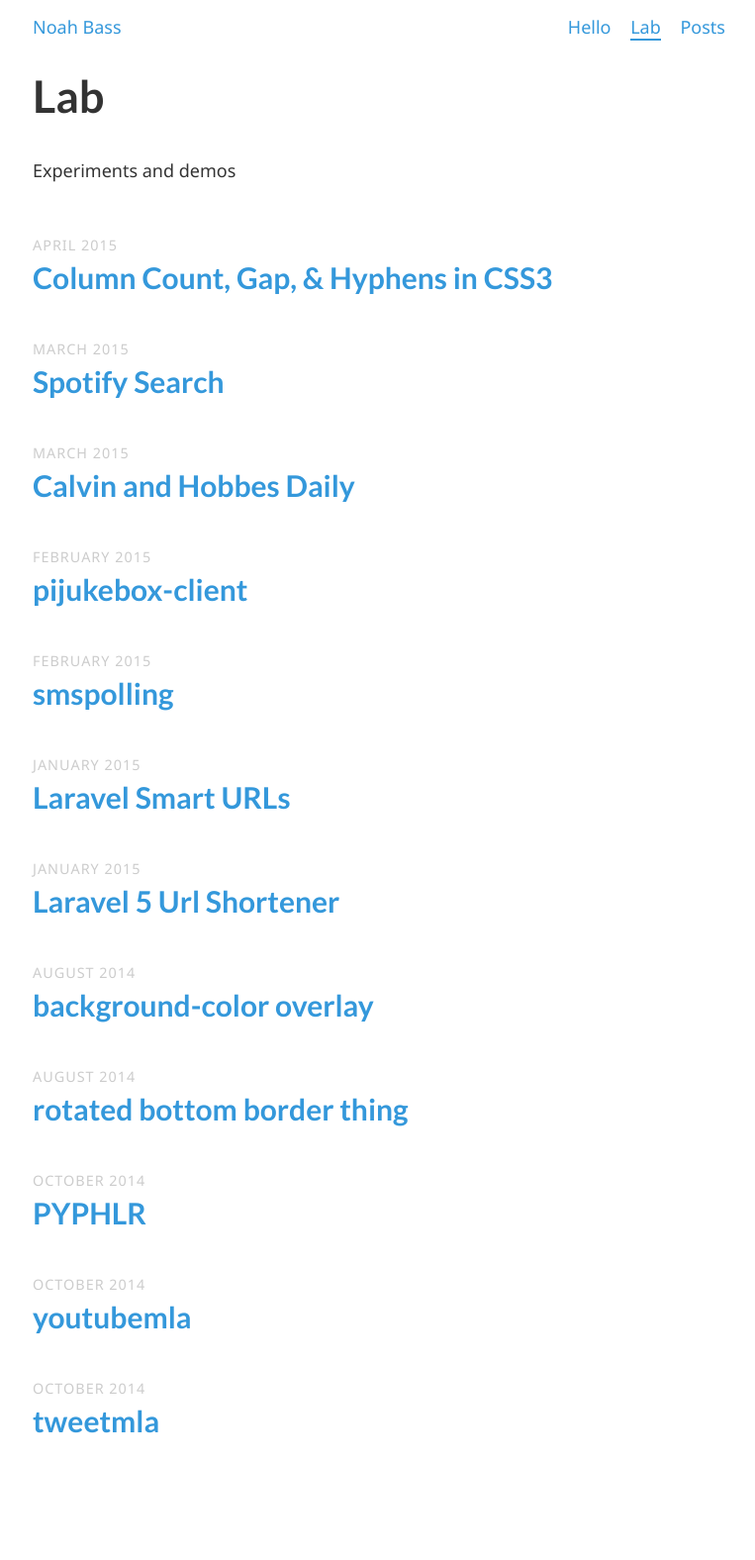
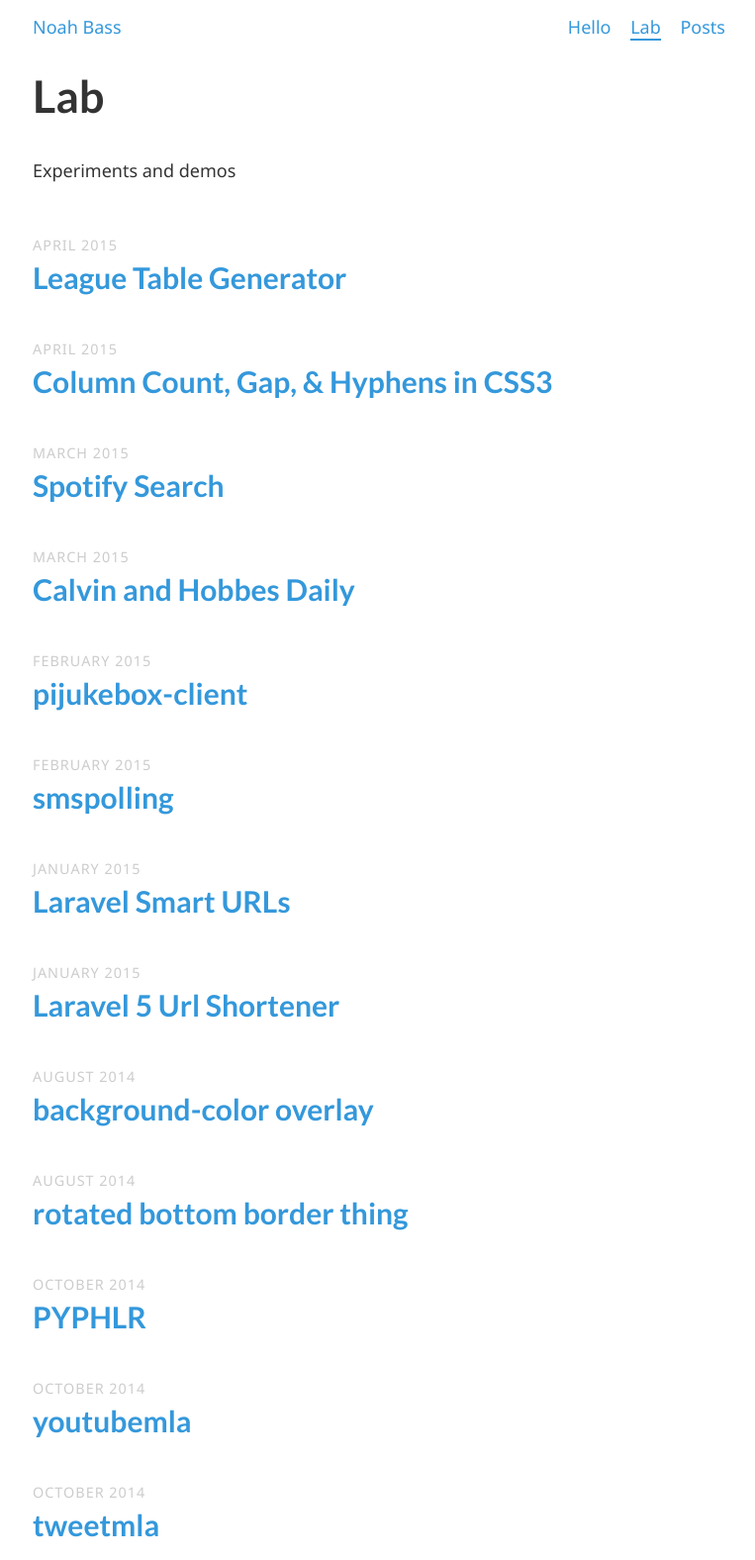
Before and after one commit to noahbass/noahbass.github.com, a Jekyll site: the page built from lab.html, in a window 1280 px wide. Shown: the whole page at 99% size, without its empty margins (257-1020 px from the left). Built offline with Jekyll 4.4.1, drawn with Linux system fonts in a browser that asks for light colours; before the commit the page ends 1471 px from its top, so only the background shows below that.

Commit message:
added league table generator to lab

```diff
--- a/_data/lab.yml
+++ b/_data/lab.yml
@@ -1,3 +1,7 @@
+- title: League Table Generator
+  link: https://github.com/noahbass/league-table
+  date: 2015-04-18
+
 - title: "Column Count, Gap, & Hyphens in CSS3"
   link: http://codepen.io/noahbass/pen/jgyqB
   date: 2015-04-01
```
